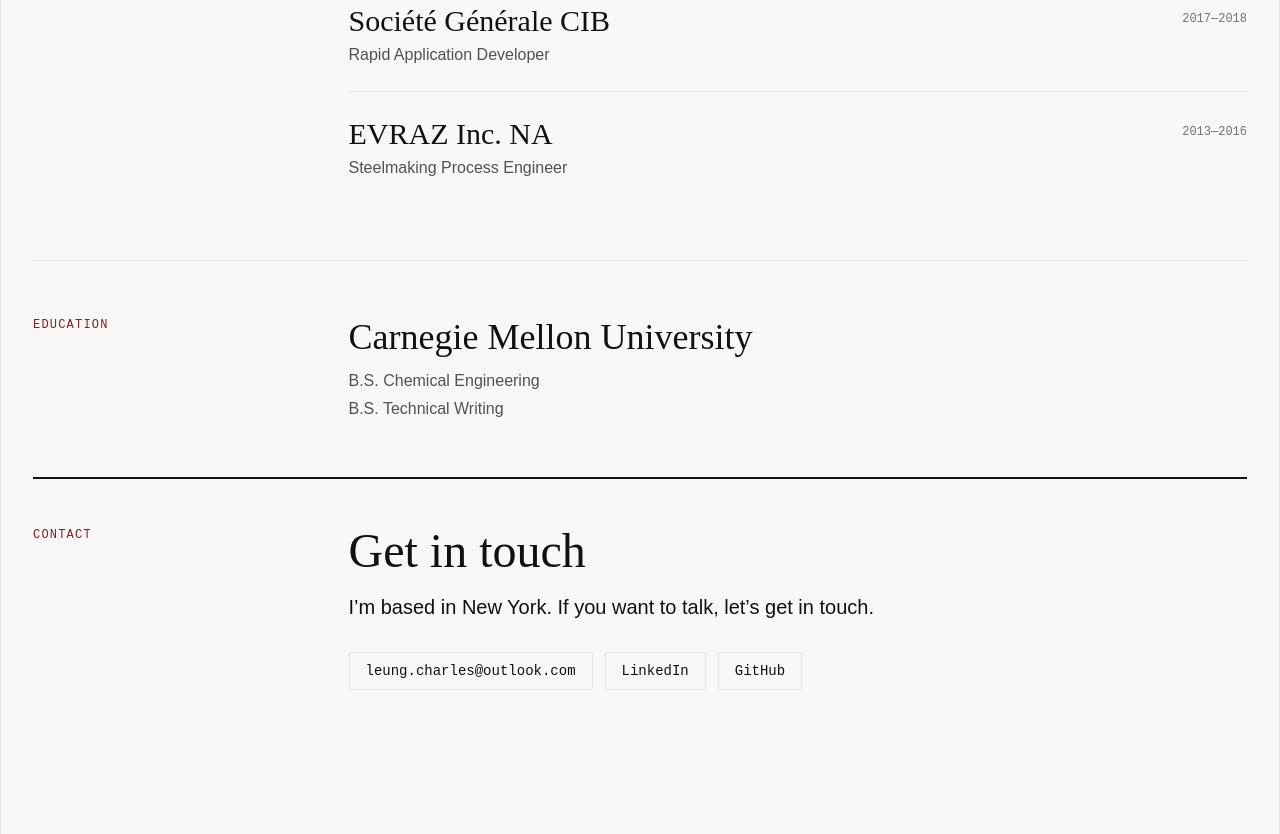
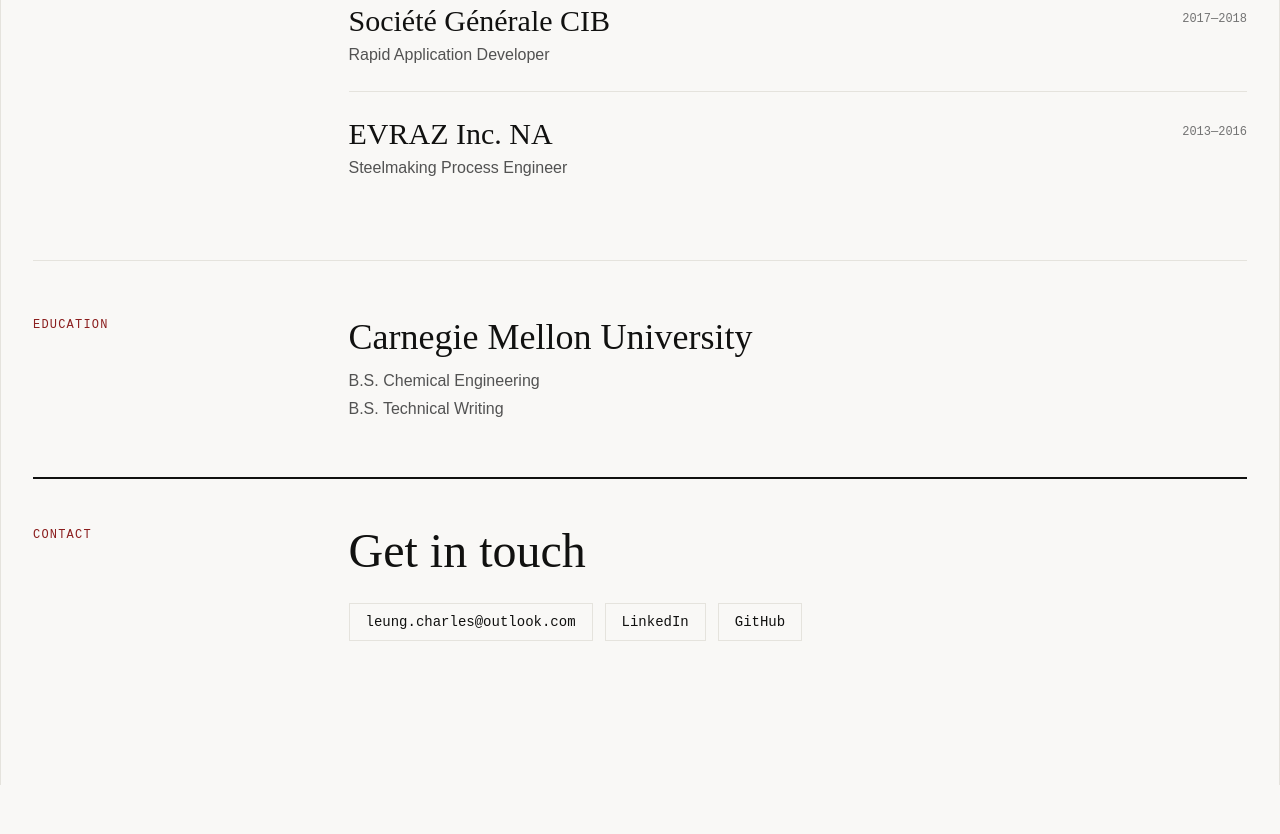
Before and after one commit to Charlieung/Charlieung.github.io, an Astro site: page /resume in a window 1280 px wide. Shown: the part 975-1809 px from the top of the page. After the commit the page ends 1760 px from the top, so only its background shows below. Built offline with nearby package versions, Linux system fonts and the light colour scheme; Astro itself is replaced by a stand-in of ours.

Commit message:
fix contact

```diff
--- a/src/content/sections/dispatch.md
+++ b/src/content/sections/dispatch.md
@@ -4,5 +4,3 @@
 linkedin: https://linkedin.com/in/charles-leung
 github: https://github.com/charlieung
 ---
-
-I'm based in New York. If you want to talk, let's get in touch.
```
